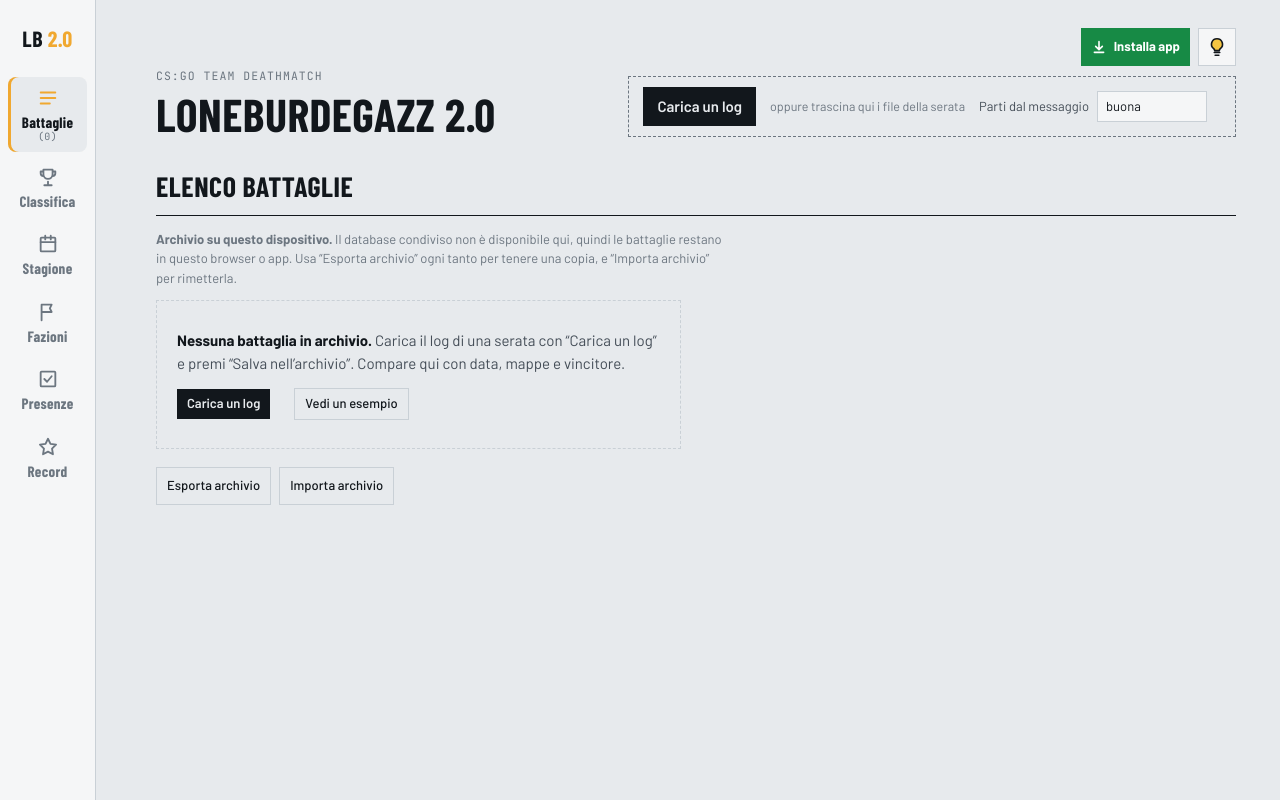
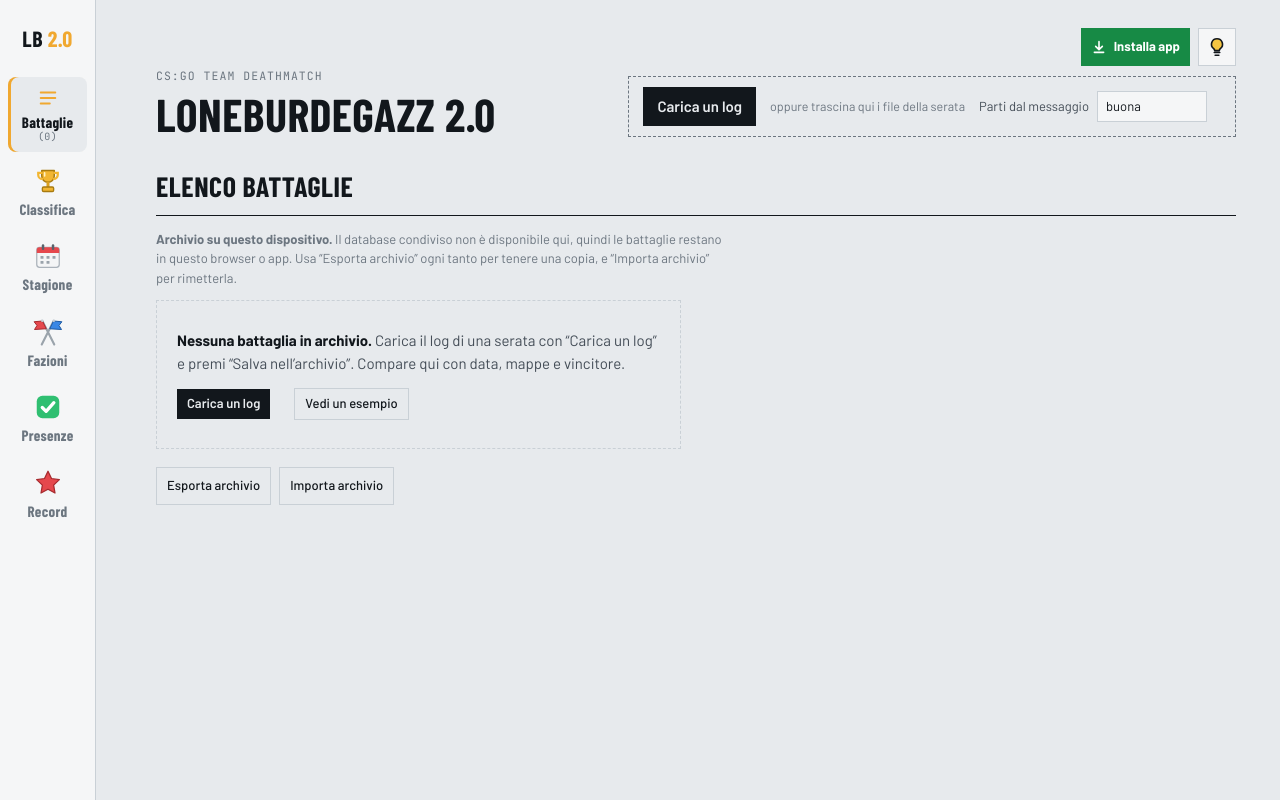
Before and after one commit to angelosandroninote2-maker/loneburdegazz2.0, a plain HTML site: page index.html in a window 1280 px wide. Drawn offline with nearby package versions, Linux system fonts and the light colour scheme; no server answers; a web font is replaced by a local one.

Commit message:
Add files via upload

```diff
--- a/index.html
+++ b/index.html
@@ -202,6 +202,8 @@ dl.kv dt { color: var(--ink2); } dl.kv dd { margin: 0; font-weight: 700; text-al
 .tabs { position: fixed; z-index: 40; display: flex; background: var(--surface); }
 .tabs button { display: flex; align-items: center; justify-content: center; font-family: var(--f-display); font-weight: 700; letter-spacing: .02em; color: var(--muted); background: none; border: 0; cursor: pointer; }
 .tabs button svg { flex-shrink: 0; }
+.tabs button svg.ic { width: 30px; height: 30px; }
+@media (max-width: 759px) { .tabs button svg.ic { width: 27px; height: 27px; } .navmore button svg.ic { width: 26px; height: 26px; } }
 .tabs button:hover { color: var(--ink); }
 .tabs button[aria-current="page"] { color: var(--ink); }
 .tabs button[aria-current="page"] svg { color: #f0a830; }
@@ -532,13 +534,13 @@ table.ptab tr.psep td { background: var(--ink); color: var(--bg); text-align: le
   <nav class="tabs" aria-label="Sezioni">
     <div class="navlogo" aria-hidden="true">LB <b>2.0</b></div>
     <button type="button" data-view="archivio"><svg viewBox="0 0 24 24" width="22" height="22" fill="none" stroke="currentColor" stroke-width="2" stroke-linecap="round" stroke-linejoin="round" aria-hidden="true"><path d="M4 6h16M4 12h16M4 18h10"/></svg><span class="nl">Battaglie <span class="cnt" id="cnt"></span></span></button>
-    <button type="button" data-view="classifica"><svg viewBox="0 0 24 24" width="22" height="22" fill="none" stroke="currentColor" stroke-width="2" stroke-linecap="round" stroke-linejoin="round" aria-hidden="true"><path d="M8 21h8M12 17v4M7 4h10v5a5 5 0 0 1-10 0zM7 6H4v2a3 3 0 0 0 3 3M17 6h3v2a3 3 0 0 1-3 3"/></svg><span class="nl">Classifica</span></button>
-    <button type="button" data-view="stagione"><svg viewBox="0 0 24 24" width="22" height="22" fill="none" stroke="currentColor" stroke-width="2" stroke-linecap="round" stroke-linejoin="round" aria-hidden="true"><rect x="4" y="5" width="16" height="15" rx="1"/><path d="M4 10h16M9 3v4M15 3v4"/></svg><span class="nl">Stagione</span></button>
-    <button type="button" data-view="fazioni"><svg viewBox="0 0 24 24" width="22" height="22" fill="none" stroke="currentColor" stroke-width="2" stroke-linecap="round" stroke-linejoin="round" aria-hidden="true"><path d="M5 21V4M5 4h11l-2 4 2 4H5"/></svg><span class="nl">Fazioni</span></button>
-    <button type="button" data-view="presenze" class="nmore"><svg viewBox="0 0 24 24" width="22" height="22" fill="none" stroke="currentColor" stroke-width="2" stroke-linecap="round" stroke-linejoin="round" aria-hidden="true"><rect x="4" y="4" width="16" height="16" rx="1"/><path d="m8 12 3 3 5-6"/></svg><span class="nl">Presenze</span></button>
-    <button type="button" data-view="record" class="nmore"><svg viewBox="0 0 24 24" width="22" height="22" fill="none" stroke="currentColor" stroke-width="2" stroke-linecap="round" stroke-linejoin="round" aria-hidden="true"><path d="m12 3 2.7 5.6 6.1.9-4.4 4.3 1 6.1L12 17l-5.4 2.9 1-6.1-4.4-4.3 6.1-.9z"/></svg><span class="nl">Record</span></button>
+    <button type="button" data-view="classifica"><svg viewBox="0 0 24 24" width="24" height="24" aria-hidden="true" class="ic"><path d="M7 3.5h10V8a5 5 0 0 1-10 0z" fill="#f2b632" stroke="#a87b10" stroke-width="1.2" stroke-linejoin="round"/><path d="M7 5.5H4.2v1.6A3.2 3.2 0 0 0 7.4 10.3M17 5.5h2.8v1.6a3.2 3.2 0 0 1-3.2 3.2" fill="none" stroke="#f2b632" stroke-width="1.8" stroke-linecap="round"/><rect x="10.8" y="12.8" width="2.4" height="4" fill="#d9a020"/><rect x="7.5" y="16.8" width="9" height="3.6" rx="1" fill="#f2b632" stroke="#a87b10" stroke-width="1.1"/><path d="M9.3 5.5v2.4" stroke="#fff3c4" stroke-width="1.3" stroke-linecap="round"/></svg><span class="nl">Classifica</span></button>
+    <button type="button" data-view="stagione"><svg viewBox="0 0 24 24" width="24" height="24" aria-hidden="true" class="ic"><rect x="3" y="5" width="18" height="16" rx="2.2" fill="#f4f5f6" stroke="#aab2ba" stroke-width="1"/><path d="M3 9.6V7.2A2.2 2.2 0 0 1 5.2 5h13.6A2.2 2.2 0 0 1 21 7.2v2.4z" fill="#e5484d"/><rect x="7" y="2.6" width="2" height="4.6" rx="1" fill="#59626b"/><rect x="15" y="2.6" width="2" height="4.6" rx="1" fill="#59626b"/><g fill="#9aa3ab"><rect x="6" y="12" width="2.4" height="2.2" rx=".4"/><rect x="10.8" y="12" width="2.4" height="2.2" rx=".4"/><rect x="15.6" y="12" width="2.4" height="2.2" rx=".4"/><rect x="6" y="16" width="2.4" height="2.2" rx=".4"/><rect x="10.8" y="16" width="2.4" height="2.2" rx=".4"/></g></svg><span class="nl">Stagione</span></button>
+    <button type="button" data-view="fazioni"><svg viewBox="0 0 24 24" width="24" height="24" aria-hidden="true" class="ic"><path d="M7 22 16.6 3M17 22 7.4 3" stroke="#9aa3ab" stroke-width="1.7" stroke-linecap="round"/><path d="M7.6 3.2 0.9 3.8 3.2 6.8 1.2 10 10.6 9.4z" fill="#e5484d" stroke="#a52a2e" stroke-width=".8" stroke-linejoin="round"/><path d="M16.4 3.2 23.1 3.8 20.8 6.8 22.8 10 13.4 9.4z" fill="#3987e5" stroke="#1d5aa3" stroke-width=".8" stroke-linejoin="round"/><circle cx="7.4" cy="2.9" r="1" fill="#c9d0d6"/><circle cx="16.6" cy="2.9" r="1" fill="#c9d0d6"/></svg><span class="nl">Fazioni</span></button>
+    <button type="button" data-view="presenze" class="nmore"><svg viewBox="0 0 24 24" width="24" height="24" aria-hidden="true" class="ic"><rect x="3" y="3" width="18" height="18" rx="4.5" fill="#2fbf71"/><path d="m7.4 12.4 3.1 3.1 6.2-7" fill="none" stroke="#fff" stroke-width="2.6" stroke-linecap="round" stroke-linejoin="round"/></svg><span class="nl">Presenze</span></button>
+    <button type="button" data-view="record" class="nmore"><svg viewBox="0 0 24 24" width="24" height="24" aria-hidden="true" class="ic"><path d="m12 2.6 2.8 5.8 6.3.9-4.6 4.4 1.1 6.3L12 17l-5.6 3 1.1-6.3-4.6-4.4 6.3-.9z" fill="#e5484d" stroke="#a52a2e" stroke-width="1" stroke-linejoin="round"/></svg><span class="nl">Record</span></button>
     <button type="button" class="nalt" id="navalt" aria-expanded="false" aria-controls="navmore"><svg viewBox="0 0 24 24" width="22" height="22" fill="none" stroke="currentColor" stroke-width="2" stroke-linecap="round" stroke-linejoin="round" aria-hidden="true"><circle cx="5" cy="12" r="1.6"/><circle cx="12" cy="12" r="1.6"/><circle cx="19" cy="12" r="1.6"/></svg><span class="nl">Altro</span></button>
-    <div class="navmore" id="navmore" hidden><button type="button" data-view="presenze"><svg viewBox="0 0 24 24" width="22" height="22" fill="none" stroke="currentColor" stroke-width="2" stroke-linecap="round" stroke-linejoin="round" aria-hidden="true"><rect x="4" y="4" width="16" height="16" rx="1"/><path d="m8 12 3 3 5-6"/></svg>Presenze</button><button type="button" data-view="record"><svg viewBox="0 0 24 24" width="22" height="22" fill="none" stroke="currentColor" stroke-width="2" stroke-linecap="round" stroke-linejoin="round" aria-hidden="true"><path d="m12 3 2.7 5.6 6.1.9-4.4 4.3 1 6.1L12 17l-5.4 2.9 1-6.1-4.4-4.3 6.1-.9z"/></svg>Record</button></div>
+    <div class="navmore" id="navmore" hidden><button type="button" data-view="presenze"><svg viewBox="0 0 24 24" width="24" height="24" aria-hidden="true" class="ic"><rect x="3" y="3" width="18" height="18" rx="4.5" fill="#2fbf71"/><path d="m7.4 12.4 3.1 3.1 6.2-7" fill="none" stroke="#fff" stroke-width="2.6" stroke-linecap="round" stroke-linejoin="round"/></svg>Presenze</button><button type="button" data-view="record"><svg viewBox="0 0 24 24" width="24" height="24" aria-hidden="true" class="ic"><path d="m12 2.6 2.8 5.8 6.3.9-4.6 4.4 1.1 6.3L12 17l-5.6 3 1.1-6.3-4.6-4.4 6.3-.9z" fill="#e5484d" stroke="#a52a2e" stroke-width="1" stroke-linejoin="round"/></svg>Record</button></div>
   </nav>
 
   <div class="view" id="v-archivio">
```
